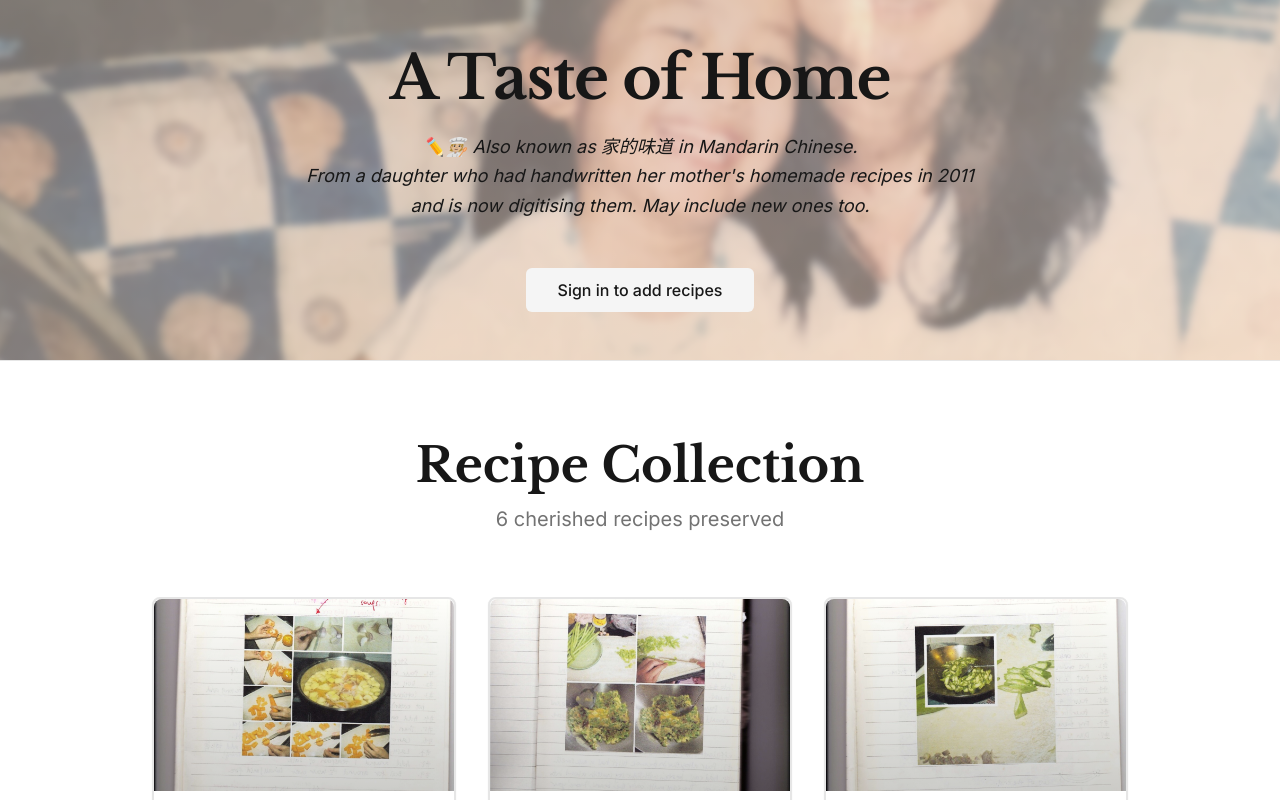
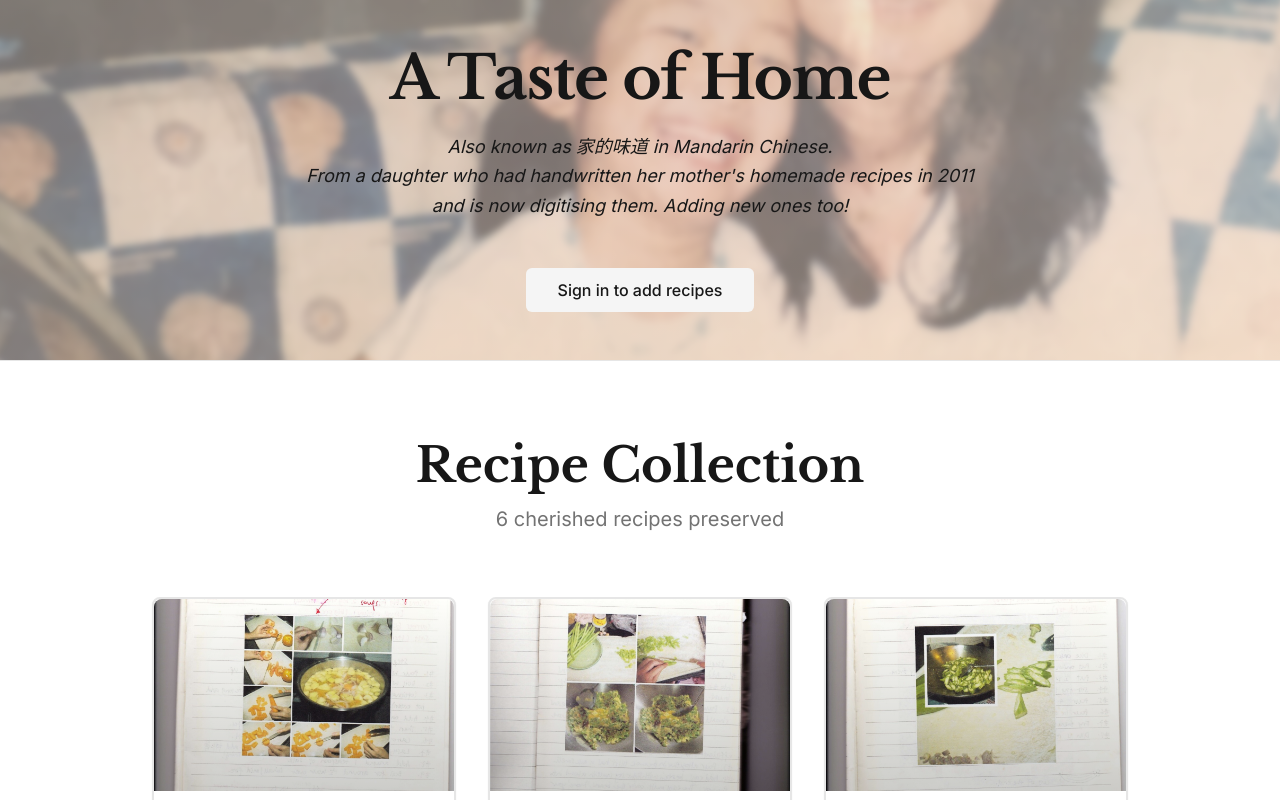
Before and after one commit to readandmuse/atasteofhome, a React (Vite) app: page / in a window 1280 px wide. Shown: the top 800 px of the page. Built offline with nearby package versions, Linux system fonts and the light colour scheme.

Commit message:
Reverted to commit 094d1f7ae1902440cf41a054e627c21a11b4af24

```diff
--- a/src/pages/Index.tsx
+++ b/src/pages/Index.tsx
@@ -314,11 +314,11 @@ const Index = () => {
           <div className="text-center">
             <h1 className="font-baskerville text-6xl font-bold text-foreground mb-6 tracking-tight">A Taste of Home</h1>
             <p className="font-sans text-lg text-foreground max-w-3xl mx-auto leading-relaxed italic">
-              ✏️🧑🏼‍🍳 Also known as 家的味道 in Mandarin Chinese.
+              Also known as 家的味道 in Mandarin Chinese.
               <br />
               From a daughter who had handwritten her mother's homemade recipes in 2011
               <br />
-              and is now digitising them. May include new ones too.
+              and is now digitising them. Adding new ones too!
             </p>
           </div>
 
```
